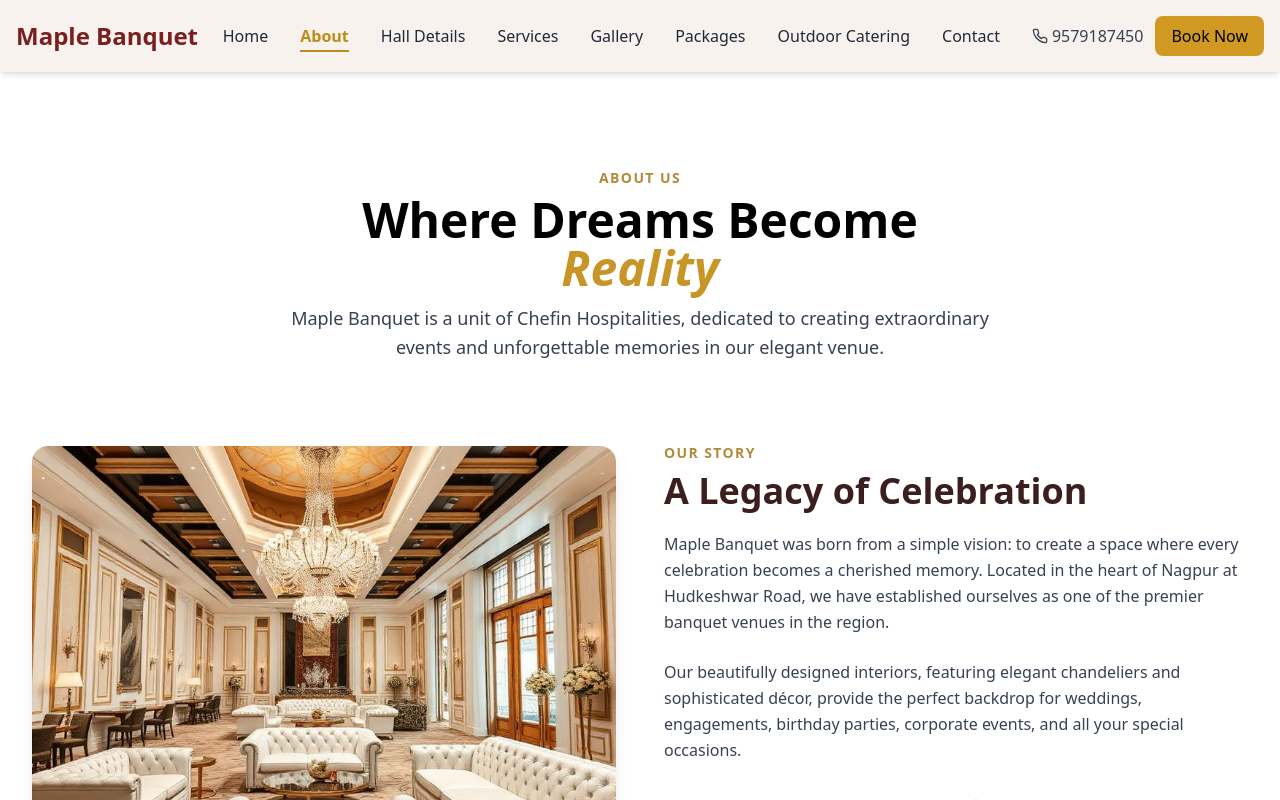
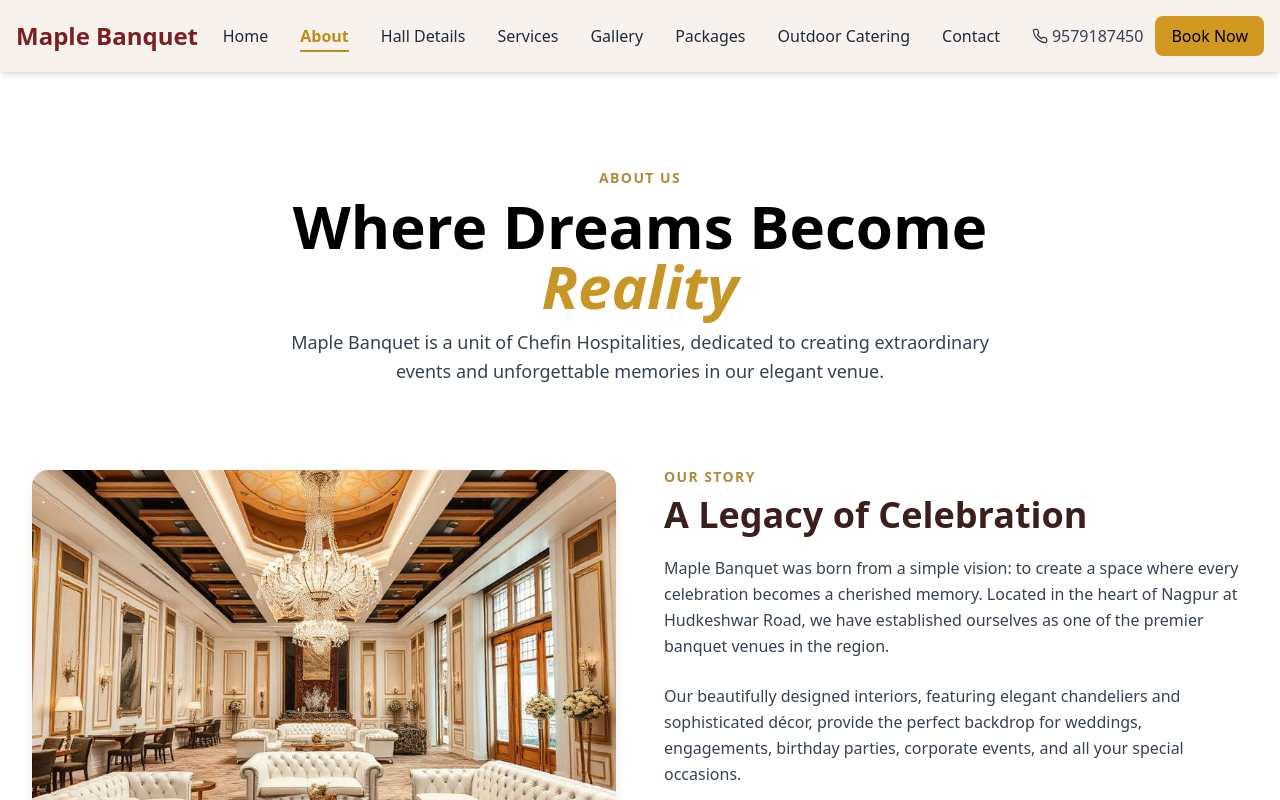
Before and after one commit to JaiPatel0916/Maple-Banquet-hall, a React (Vite) app in the folder frontend/: page /about in a window 1280 px wide. Shown: the top 800 px of the page. Built offline with nearby package versions, Linux system fonts and the light colour scheme.

Commit message:
font updated

```diff
--- a/frontend/src/components/About/AboutStory.jsx
+++ b/frontend/src/components/About/AboutStory.jsx
@@ -13,9 +13,9 @@ const AboutStory = () => {
                     ABOUT US
                 </p>
 
-                <h2 className="text-4xl md:text-5xl font-bold text-black mb-3 leading-tight">
-                    Where Dreams Become <br />
-                    <span className="text-[#c79627] italic">Reality</span>
+                <h2 className="text-4xl md:text-6xl font-bold text-black mb-3 leading-tight">
+                    Where Dreams Become
+                    <span className="text-[#c79627] italic"> Reality</span>
                 </h2>
 
                 <p className="text-gray-700 text-lg leading-relaxed">
--- a/frontend/src/components/Contact/ContactUs.jsx
+++ b/frontend/src/components/Contact/ContactUs.jsx
@@ -20,8 +20,8 @@ const ContactHeader = () => {
           whileInView={{ opacity: 1, y: 0 }}
           transition={{ duration: 0.5, delay: 0.05 }}
           viewport={{ once: true }}
-          className="mt-3 text-[40px] md:text-[48px] font-serif font-semibold text-[#1c1c1c]"
-        >
+          className="text-4xl md:text-6xl font-bold text-[#3b1e1e] mb-6"
+         >
           Book Your{" "}
           <span className="italic font-serif text-[#d4a43c]">
             Event
--- a/frontend/src/components/Gallery/OurGallery.jsx
+++ b/frontend/src/components/Gallery/OurGallery.jsx
@@ -21,8 +21,8 @@ const GalleryHeader = () => {
           whileInView={{ opacity: 1, y: 0 }}
           transition={{ duration: 0.5, delay: 0.05 }}
           viewport={{ once: true }}
-          className="mt-3 text-[40px] md:text-[48px] font-serif font-semibold text-[#1c1c1c]"
-        >
+          className="text-4xl md:text-6xl font-bold text-black mb-3 leading-tight"
+          >
           Visual{" "}
           <span className="italic font-serif text-[#d4a43c]">
             Journey
--- a/frontend/src/components/Hall Details/OurVenueSection.jsx
+++ b/frontend/src/components/Hall Details/OurVenueSection.jsx
@@ -9,9 +9,11 @@ export default function OurVenueSection() {
           Our Venue
         </p>
 
-        <h1 className="text-4xl font-serif font-semibold text-gray-900 md:text-5xl">
+        <h1 className="text-4xl font-serif font-semibold text-gray-900 md:text-6xl">
           Banquet{" "}
-          <span className="italic text-[#d4a43c]">Hall Details</span>
+          <span className="italic font-serif text-[#d4a43c]">
+            Hall Details
+          </span>
         </h1>
 
         <p className="mx-auto mt-6 max-w-2xl text-base text-gray-600">
--- a/frontend/src/components/OutdoorCatering/OutdoorCateringHero.jsx
+++ b/frontend/src/components/OutdoorCatering/OutdoorCateringHero.jsx
@@ -11,7 +11,7 @@ const OutdoorCateringHero = () => {
                         Catering
                     </p>
 
-                    <h2 className="text-4xl md:text-5xl font-bold text-[#3b1e1e] mb-6">
+                    <h2 className="text-4xl md:text-6xl font-bold text-[#3b1e1e] mb-6">
                         OutDoor{" "}
                         <span className="text-[#d29922] italic">
                             Catering
--- a/frontend/src/components/Packages/PackagesHero.jsx
+++ b/frontend/src/components/Packages/PackagesHero.jsx
@@ -7,7 +7,7 @@ const PackagesHero = () => {
                     PRICING
                 </p>
 
-                <h2 className="text-4xl md:text-5xl font-bold text-[#3b1e1e] mb-6">
+                <h2 className="text-4xl md:text-6xl font-bold text-[#3b1e1e] mb-6">
                     Our{" "}
                     <span className="text-[#d29922] italic">
                         Packages
```
